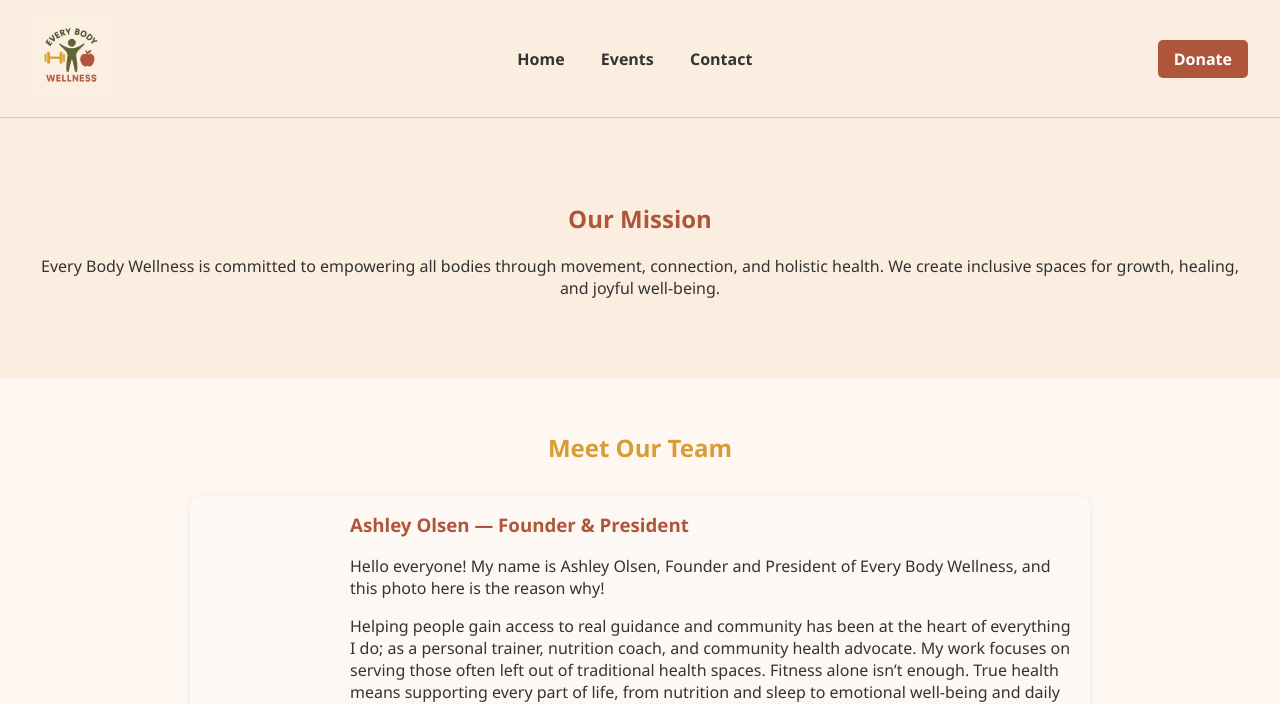
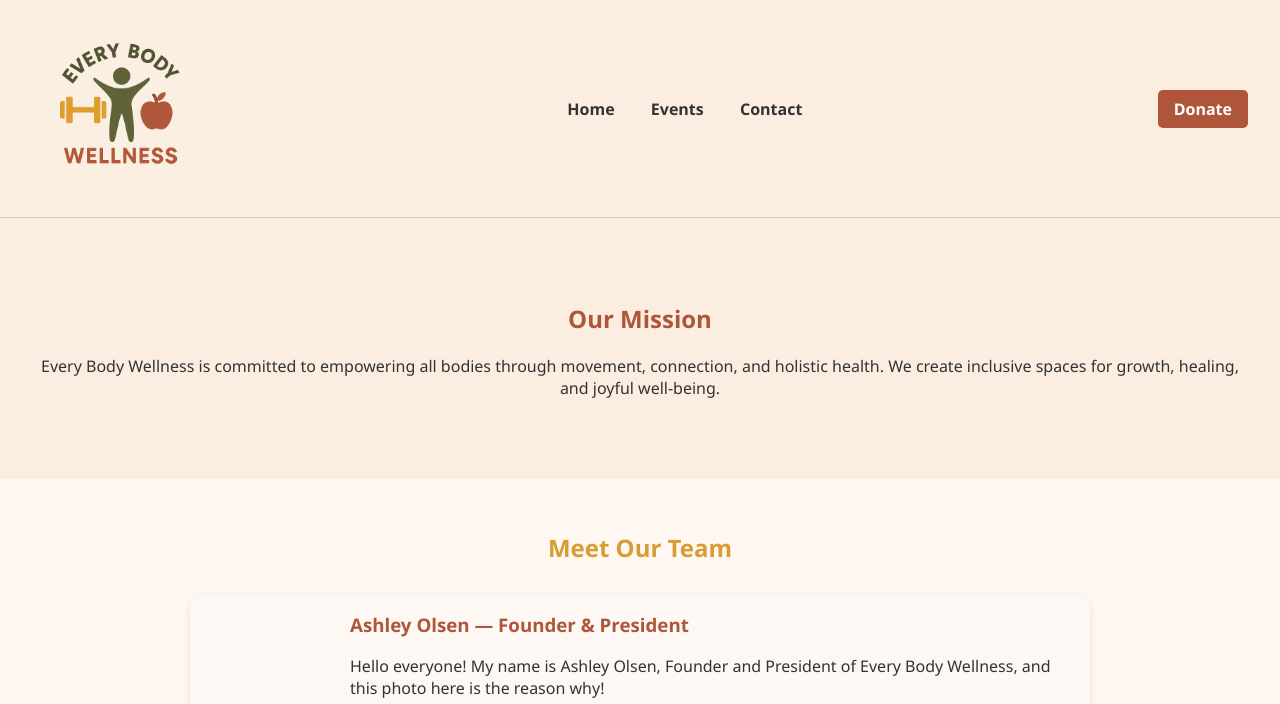
Before and after one commit to Metvertz/everybodywellness-site, a plain HTML site: page index.html in a window 1280 px wide. Shown: the top 704 px of the page. Drawn offline with Linux system fonts and the light colour scheme.

Commit message:
Update style.css

```diff
--- a/style.css
+++ b/style.css
@@ -26,8 +26,8 @@ header.navbar {
 }
 
 .logo {
-  height: 80px; /* Increase logo size */
-  max-height: 100px;
+  height: 180px; /* Increase logo size */
+  max-height: 200px;
 }
 
 .nav-links a {
```
